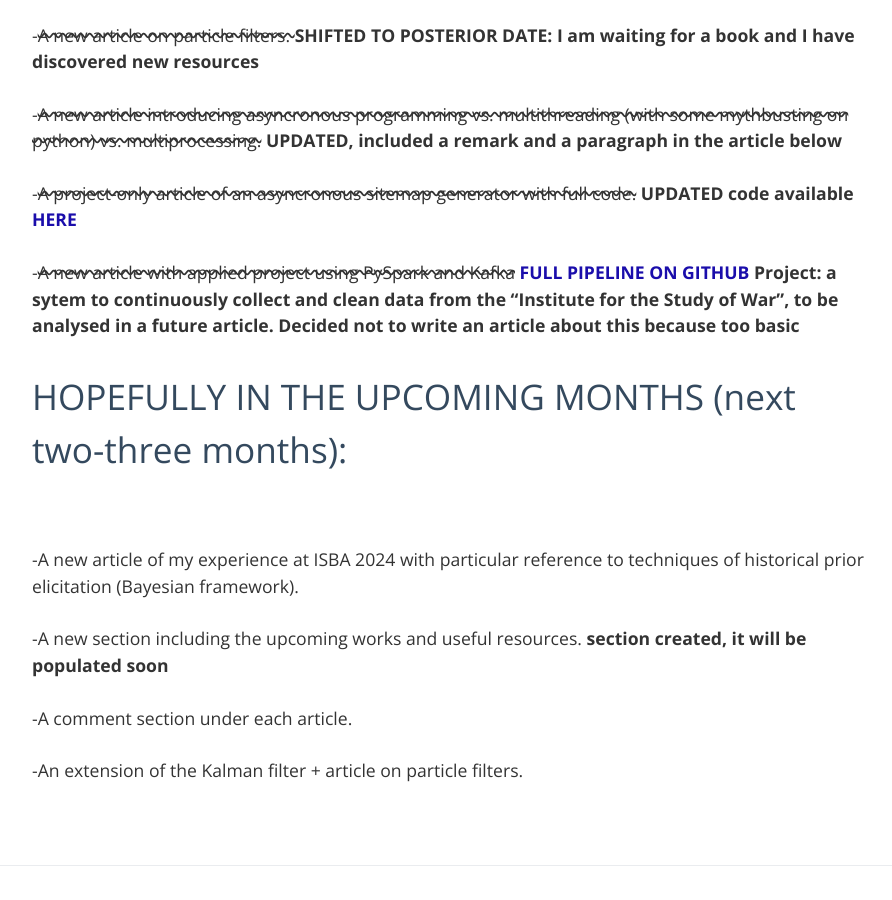
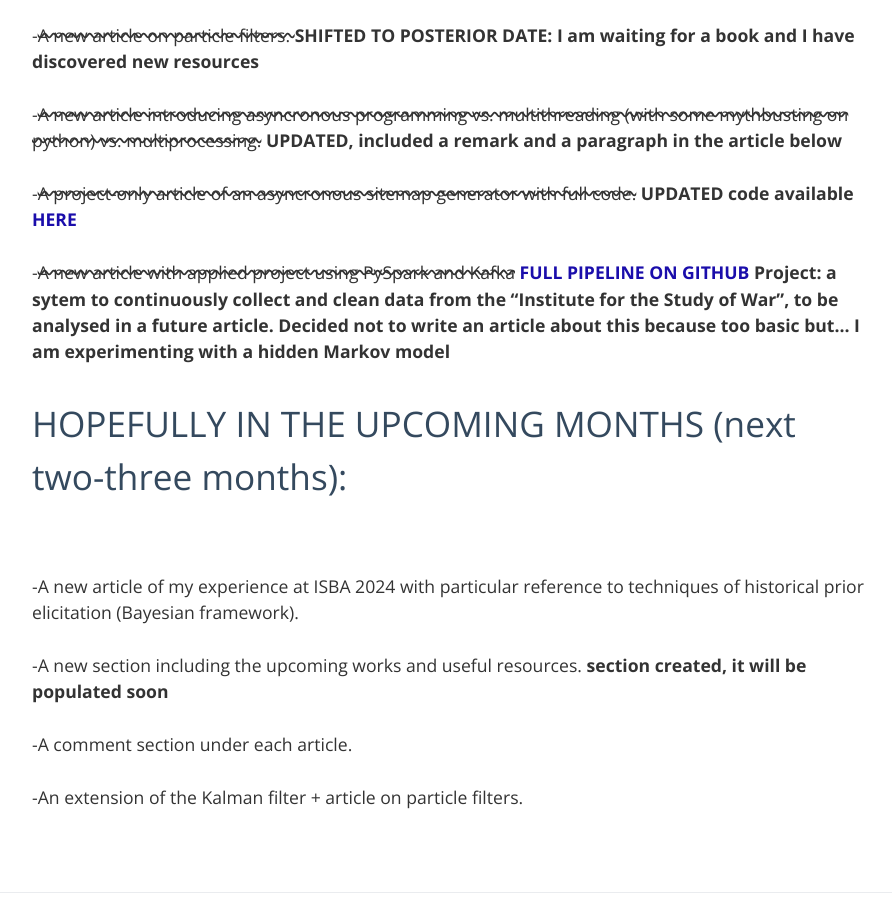
Before and after one commit to Gabriele-Donato/gabrieledonato, a Jekyll site: the page built from _posts/2024-07-13-Updates.md, in a window 1280 px wide and 900 px high, scrolled down 1850 px. Shown: the whole window, without its empty margins (192-1084 px from the left). Built offline with Jekyll 4.4.1, drawn with Linux system fonts in a browser that asks for light colours.

```diff
--- a/_posts/2024-07-13-Updates.md
+++ b/_posts/2024-07-13-Updates.md
@@ -55,7 +55,7 @@
 -<del>A project-only article of an asyncronous sitemap generator with full code.</del> **UPDATED code available [HERE](https://github.com/Gabriele-Donato/website-materials-/tree/Scraping/Asynchronous_Sitemap_Generator)**
 \
 \
--<del>A new article with applied project using PySpark and Kafka</del> **[FULL PIPELINE ON GITHUB](https://github.com/Gabriele-Donato/website-materials-/tree/DataEngineering) Project: a sytem to continuously collect and clean data from the "Institute for the Study of War", to be analysed in a future article. Decided not to write an article about this because too basic**
+-<del>A new article with applied project using PySpark and Kafka</del> **[FULL PIPELINE ON GITHUB](https://github.com/Gabriele-Donato/website-materials-/tree/DataEngineering) Project: a sytem to continuously collect and clean data from the "Institute for the Study of War", to be analysed in a future article. Decided not to write an article about this because too basic but... I am experimenting with a hidden Markov model**
 
 
 # HOPEFULLY IN THE UPCOMING MONTHS (next two-three months):
```
